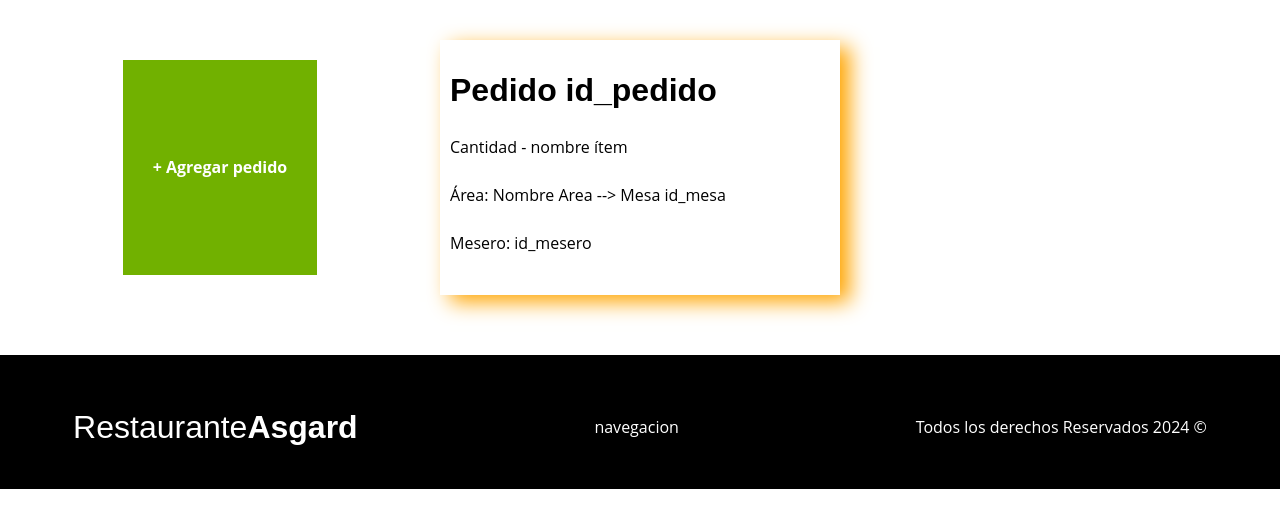
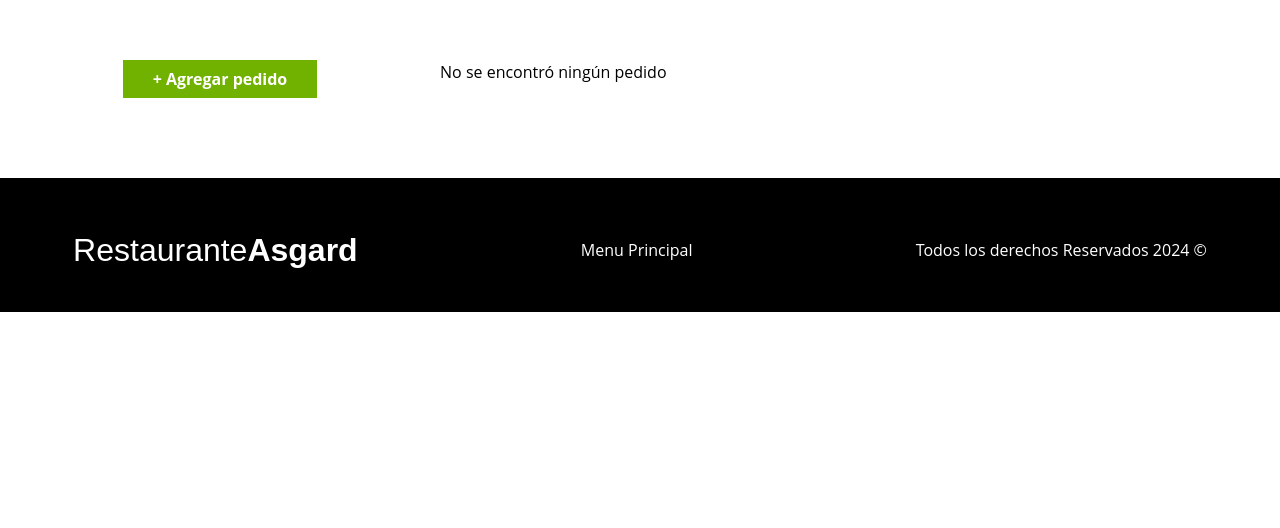
Before and after one commit to SRV-JSPA/P2_BD, a PHP site: page /pages/pedidos.php in a window 1280 px wide. Shown: the part 134-662 px from the top of the page. Run offline with PHP 8.4, Linux system fonts and the light colour scheme; some libraries are stand-ins or nearby versions.

Commit message:
cambios en el login y pedidos

```diff
--- a/includes/templates/footer.php
+++ b/includes/templates/footer.php
@@ -6,7 +6,7 @@
                 </a>
 
                 <nav class="navegacion">
-                    <a href="#"  class='navegacion__enlace'>navegacion</a>
+                    <a href="../../pages/"  class='navegacion__enlace'>Menu Principal</a>
                 </nav>
                 <p class="copyright">Todos los derechos Reservados <?php echo date("Y"); ?> &copy;</p>
             </div>
--- a/index.php
+++ b/index.php
@@ -28,7 +28,6 @@
             $stmt->bindParam(1, $user, PDO::PARAM_STR);
             $stmt->execute();
             $usuario = $stmt->fetch(PDO::FETCH_ASSOC);
-
 
             if ($usuario) {
                 if (password_verify($password, $usuario['contrasena'])) {
--- a/pages/mesas.php
+++ b/pages/mesas.php
@@ -50,7 +50,7 @@
                 <img src='../img/mesa_r.png' alt="Icono" class="img-mesa" />
 
                 <div class="c-boton">
-                    <button class="boton-verde">✓</button>
+                    <button class="boton-verde" onclick="window.location.href = '/pages/pedidos.php?id=<?php echo $dato['id_mesa']; ?>'" >✓</button>
                     <button class="boton-rojo">྾</button>
                 </div>
 
@@ -91,7 +91,7 @@
                     <img src='../img/mesa_r.png' alt="Icono" class="img-mesa" />
 
                     <div class="c-boton">
-                        <button class="boton-verde">✓</button>
+                    <button class="boton-verde" onclick="window.location.href = '/pages/pedidos.php?id=<?php echo $dato['id_mesa']; ?>'" >✓</button>
                         <button class="boton-rojo">྾</button>
                     </div>
 
--- a/pages/pedidos.php
+++ b/pages/pedidos.php
@@ -3,16 +3,35 @@
 require '../includes/funciones.php';
 
 incluirTemplate('header', $inicio = true);
+
+$db = conectarBD();
+
+$id = isset($_GET['id']) ? intval($_GET['id']) : null;
+
+if ($id !== null) {
+    $queryPedido = "SELECT * FROM pedido WHERE id_mesa = :id";
+    $stmtPedido = $db->prepare($queryPedido);
+    $stmtPedido->bindParam(':id', $id, PDO::PARAM_INT);
+    $stmtPedido->execute();
+    $pedido = $stmtPedido->fetchAll(PDO::FETCH_ASSOC);
+} else {
+    $pedido = null;
+}
 ?>
 
 <main class="pedidos">
-<button class="boton-verde">+ Agregar pedido</button>
+    <button class="boton-verde" onclick="window.location.href = '/pages/nuevo-pedido.php'" >+ Agregar pedido</button>
+    <?php if ($id !== null && !empty($pedido)):
+        foreach ($pedido as $pd ) {?>
     <section class="pedidos-seccion">
-        <h1>Pedido id_pedido</h1>
+        <h1>Pedido <?php echo $pd['id_pedido']; ?></h1>
         <p>Cantidad - nombre ítem</p>
-        <p>Área: Nombre Area --> Mesa id_mesa</p>
-        <p>Mesero: id_mesero</p>
+        <p>Área:  --> Mesa <?php echo $pd['id_mesa']; ?></p>
+        <p>Mesero: <?php echo $pd['id_mesero']; ?></p>
     </section>
+    <?php }else: ?>
+    <p>No se encontró ningún pedido<?php echo $id; ?></p>
+    <?php endif; ?>
 </main>
 
 <?php
--- a/registro.php
+++ b/registro.php
@@ -12,7 +12,9 @@
     $nombre = $_POST['nombre'];
     $rol = $_POST['rol'];
     $usuario = $_POST['user'];
-    $contraseña = password_hash($_POST['password'], PASSWORD_DEFAULT);
+
+    // $contraseña = password_hash($_POST['password'], PASSWORD_DEFAULT);
+    $contraseña = $_POST['password'];
 
     try {
         // Verifica si el usuario ya existe en la base de datos
```
Also changed, not shown: pages/nuevo-pedido.php (added, +15 -0 lines).
